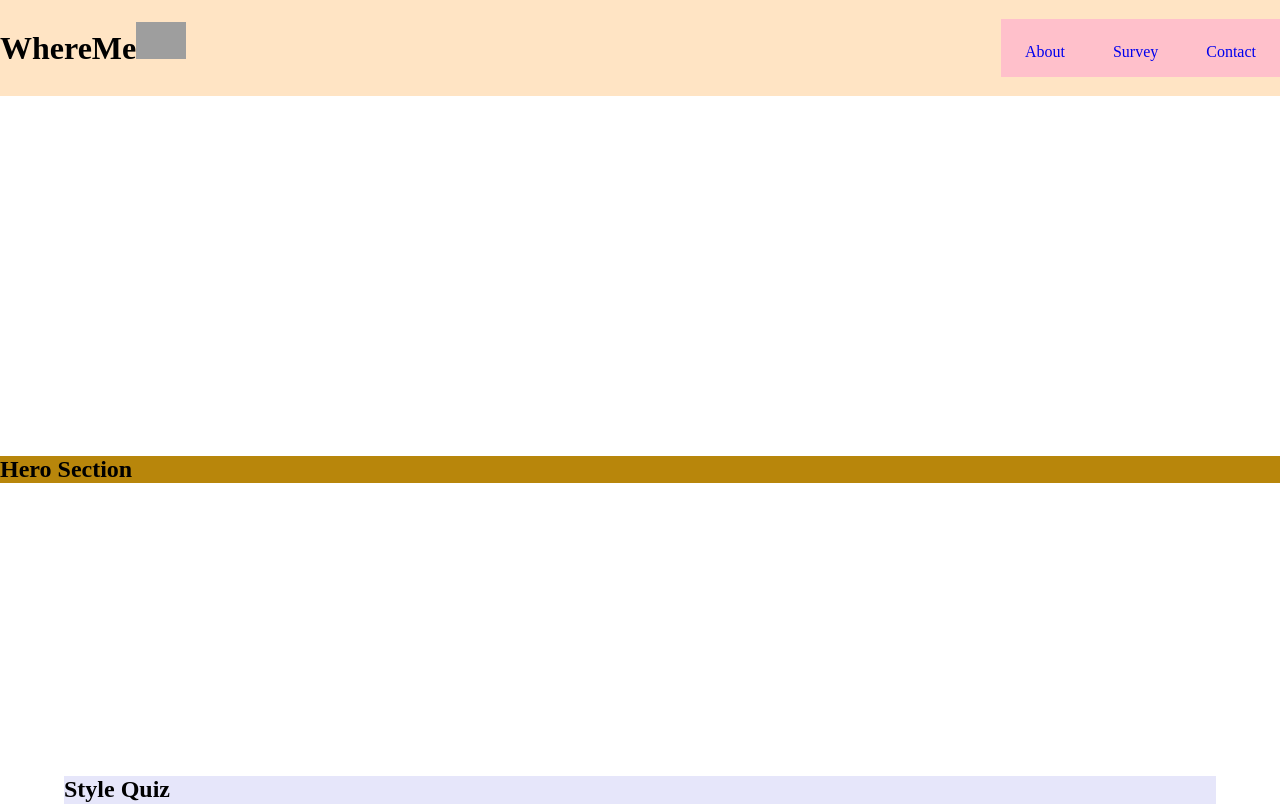
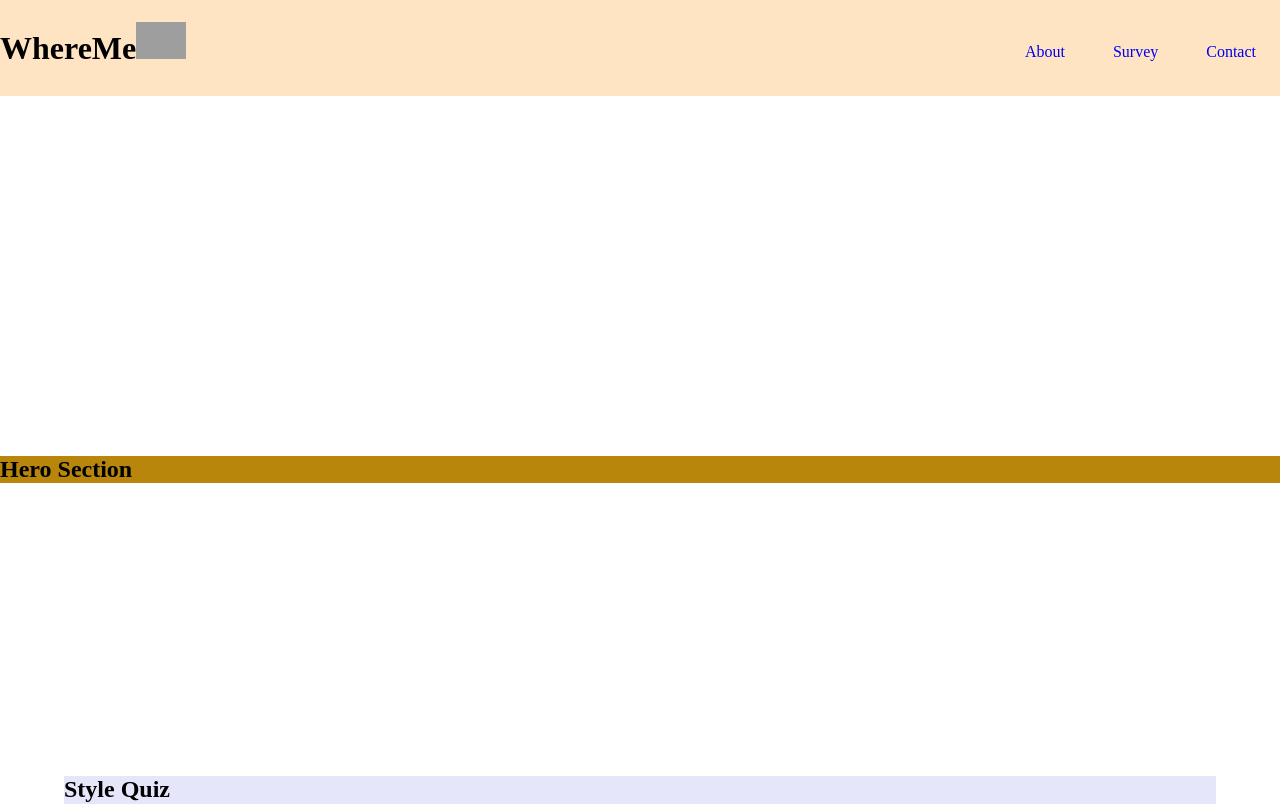
Before and after one commit to mnygit/whereme_project, a React (Create React App) app: page / in a window 1280 px wide. Shown: the top 804 px of the page. Built offline with nearby package versions, Linux system fonts and the light colour scheme; grey boxes are pictures that could not be loaded; a web font is replaced by a local one.

Commit message:
updated nav

```diff
--- a/src/index.css
+++ b/src/index.css
@@ -77,7 +77,7 @@ footer {
    }
 
    nav {
-       background-color: pink;
+       /* background-color: pink; */
 
 
    }
```
